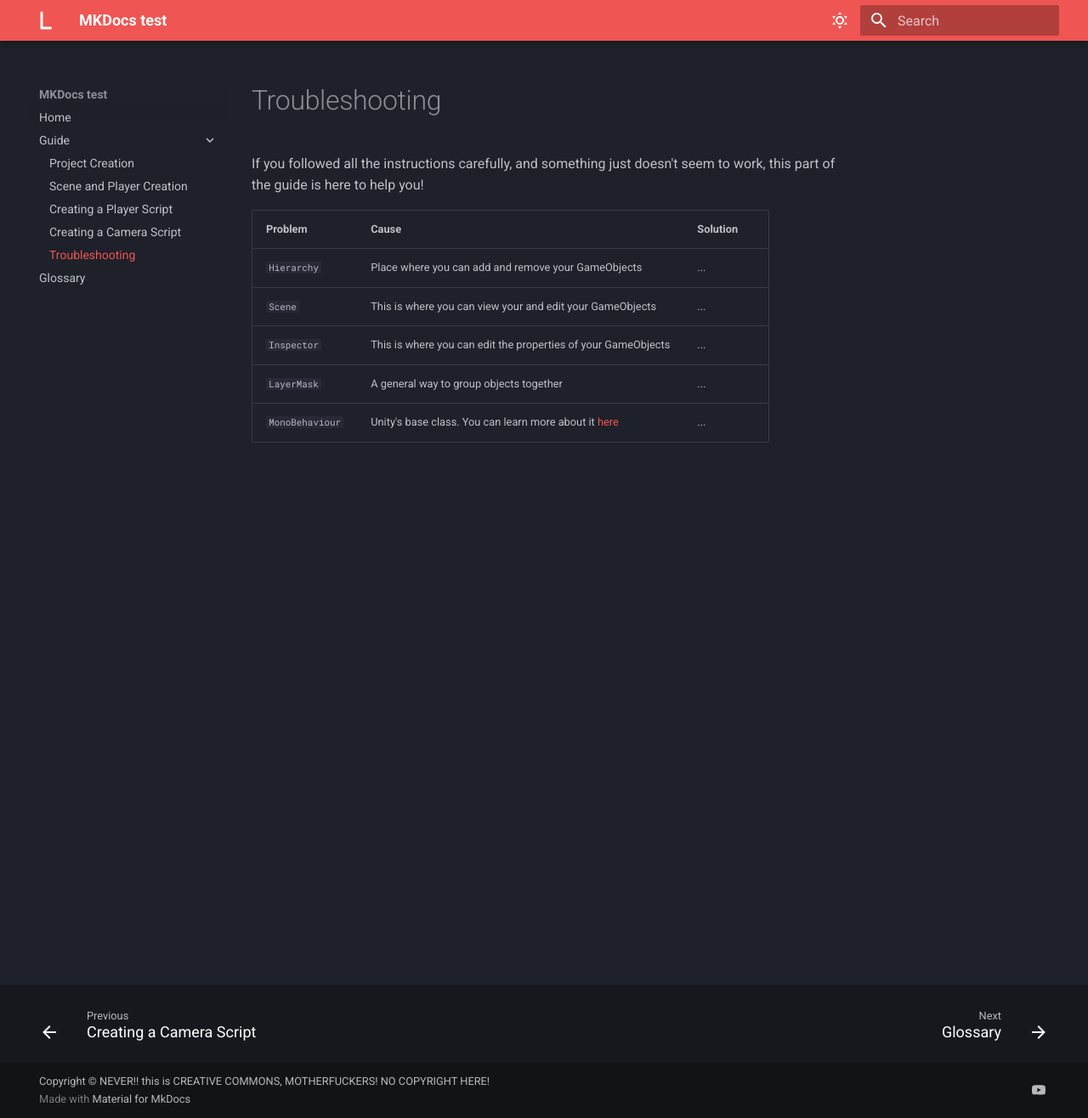
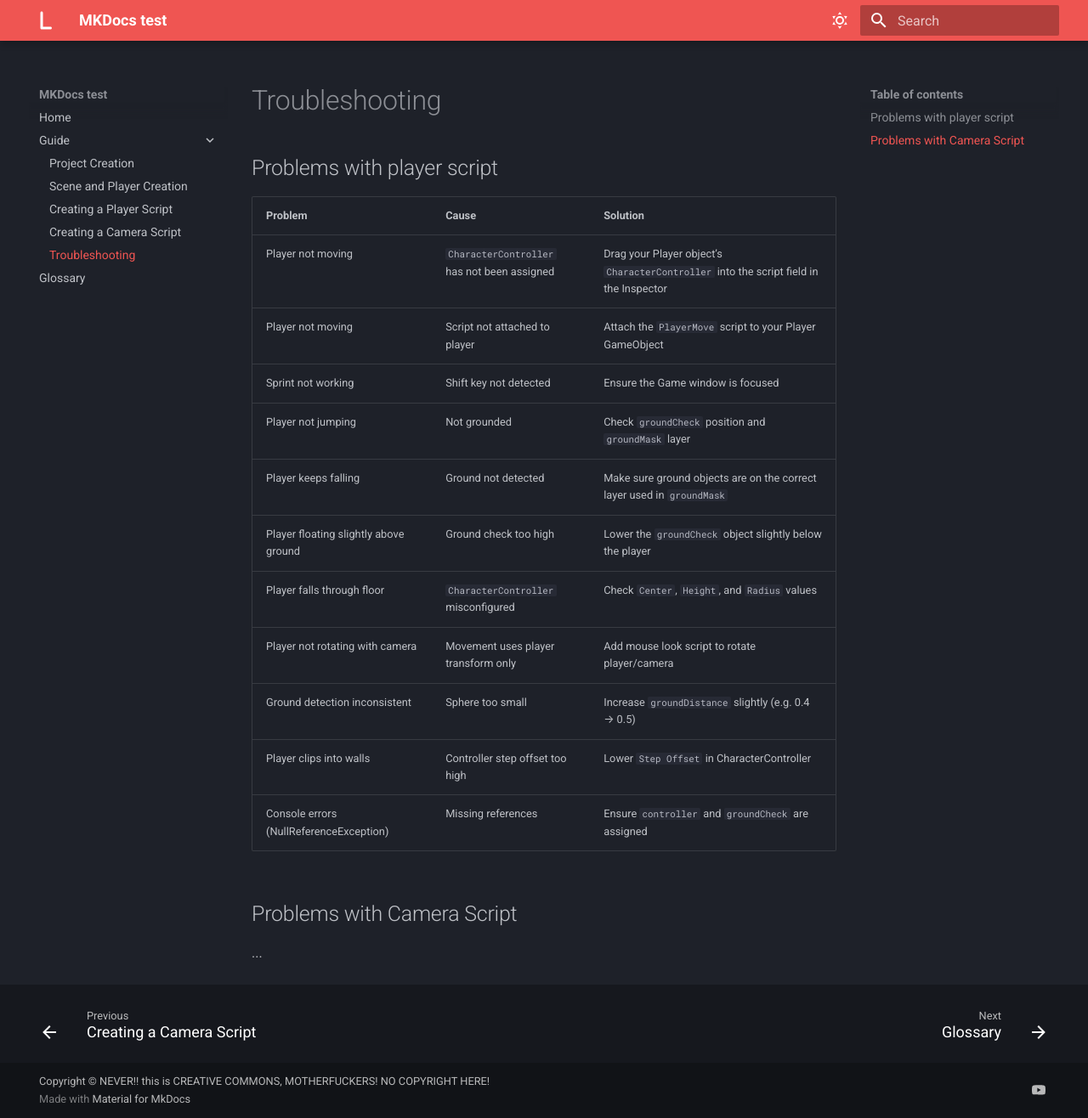
Before and after one commit to Lyra-is-confused/material-for-MKDocs-testing, an MkDocs documentation site: the page built from docs/Troubleshooting.md, in a window 1280 px wide and 1316 px high. Shown: the whole window at 85% size. Built offline with MkDocs 1.6.1 and Material for MkDocs 9.7.7, drawn with Linux system fonts in a browser that asks for light colours.

Commit message:
Finished Troubleshooting.md

```diff
--- a/docs/Troubleshooting.md
+++ b/docs/Troubleshooting.md
@@ -1,11 +1,20 @@
 # Troubleshooting
 
-If you followed all the instructions carefully, and something just doesn't seem to work, this part of the guide is here to help you!
+## Problems with player script
 
-| Problem    | Cause   | Solution |
-| ----------- | --------- | - |
-| `Hierarchy`       |Place where you can add and remove your GameObjects  | ... |
-| `Scene`       |This is where you can view your and edit your GameObjects | ... |
-| `Inspector`    |This is where you can edit the properties of your GameObjects | ... |
-| `LayerMask` |A general way to group objects together | ... |
-| `MonoBehaviour` | Unity's base class. You can learn more about it [here](https://docs.unity3d.com/ScriptReference/MonoBehaviour.html) | ... |
+| Problem | Cause | Solution |
+|----------------------------------------|--------|----------|
+| Player not moving | `CharacterController` has not been assigned | Drag your Player object’s `CharacterController` into the script field in the Inspector |
+| Player not moving | Script not attached to player | Attach the `PlayerMove` script to your Player GameObject |
+| Sprint not working | Shift key not detected | Ensure the Game window is focused |
+| Player not jumping | Not grounded | Check `groundCheck` position and `groundMask` layer |
+| Player keeps falling | Ground not detected | Make sure ground objects are on the correct layer used in `groundMask` |
+| Player floating slightly above ground | Ground check too high | Lower the `groundCheck` object slightly below the player |
+| Player falls through floor | `CharacterController` misconfigured | Check `Center`, `Height`, and `Radius` values |
+| Player not rotating with camera | Movement uses player transform only | Add mouse look script to rotate player/camera |
+| Ground detection inconsistent | Sphere too small | Increase `groundDistance` slightly (e.g. 0.4 → 0.5) |
+| Player clips into walls | Controller step offset too high | Lower `Step Offset` in CharacterController |
+| Console errors (NullReferenceException) | Missing references | Ensure `controller` and `groundCheck` are assigned |
+
+## Problems with Camera Script
+...
```
